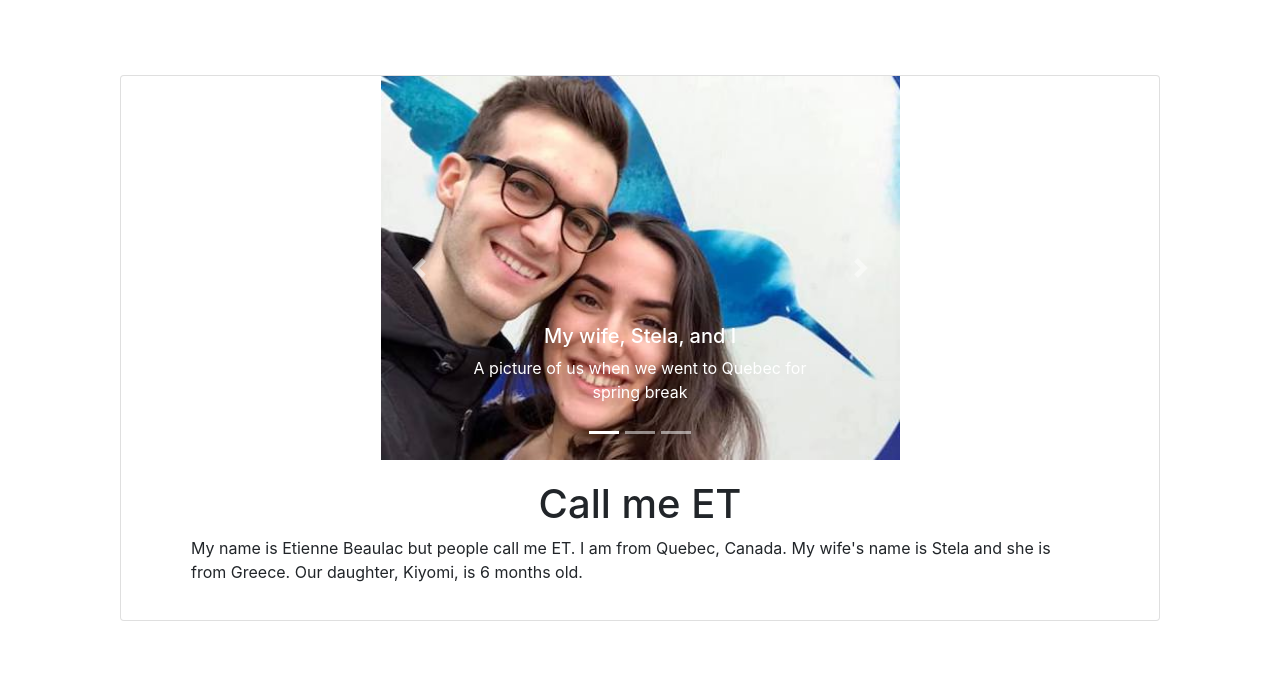
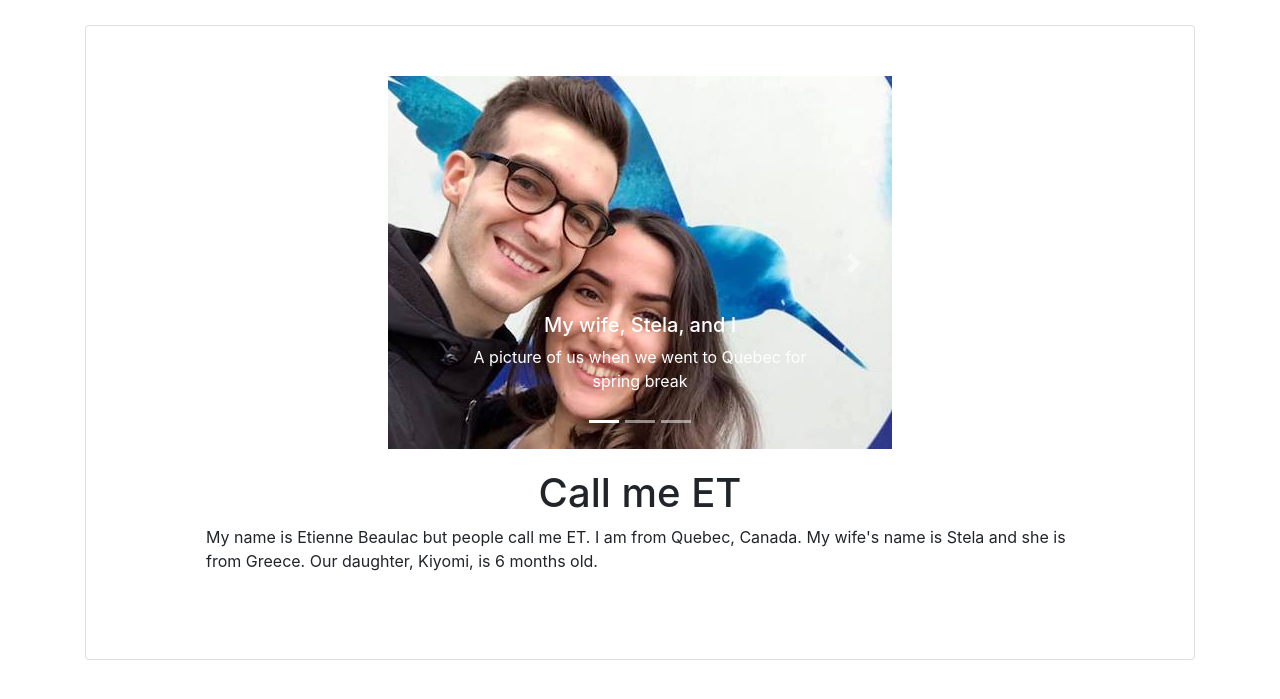
Before and after one commit to EtienneBBeaulac/cs_313, a PHP site: page / in a window 1280 px wide. Shown: the part 56-755 px from the top of the page. Run offline with PHP 8.4, Linux system fonts and the light colour scheme.

Commit message:
add text

```diff
--- a/web/style.css
+++ b/web/style.css
@@ -14,5 +14,8 @@
 
 .main-container {
   margin-top: 25px;
+}
+
+.card {
   padding: 50px;
 }
```
